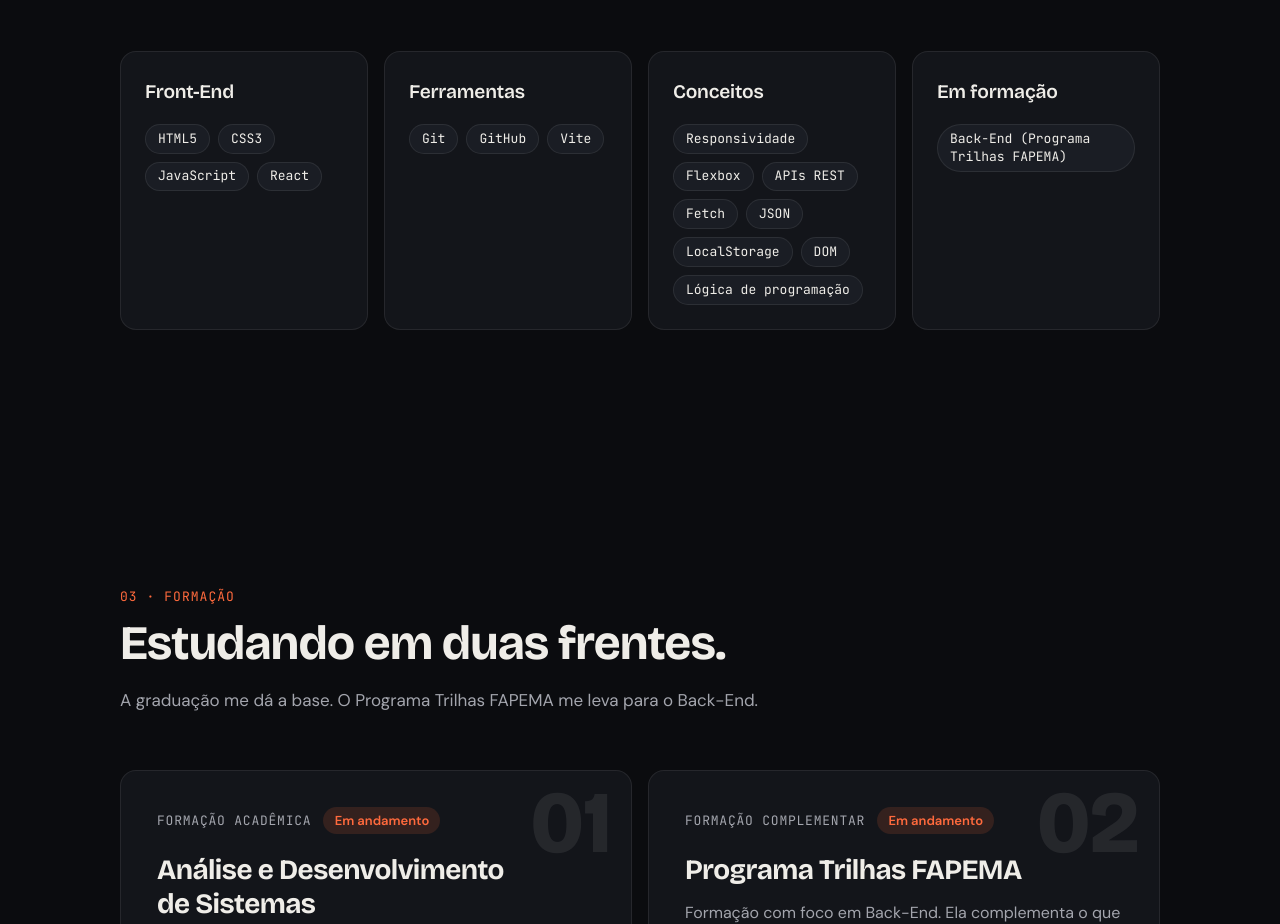
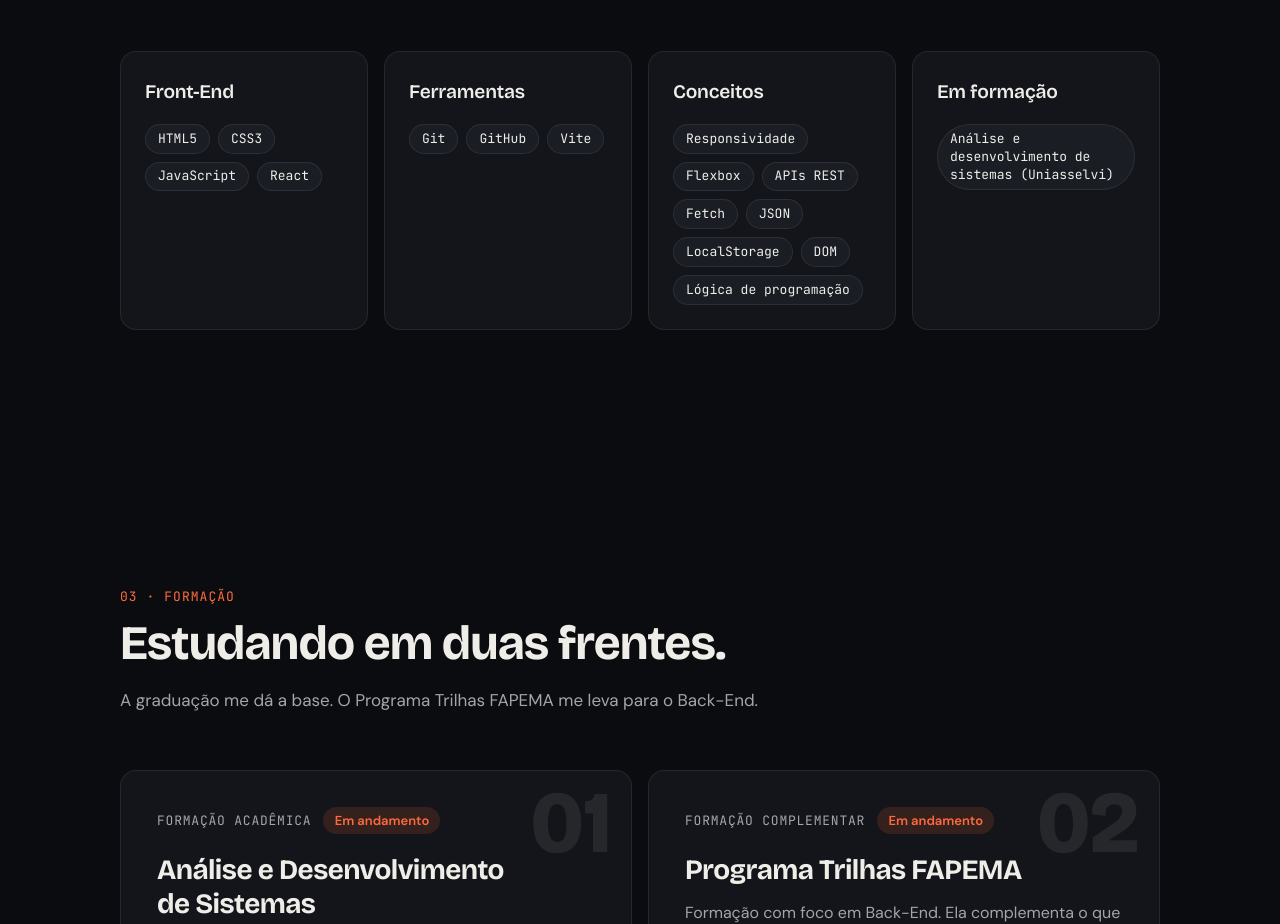
Before and after one commit to DevPedro2408/Portifolio-pedro, a React (Vite) app: page / in a window 1280 px wide. Shown: the part 1940-2864 px from the top of the page. Built offline with nearby package versions, Linux system fonts and the light colour scheme.

Commit message:
Add faculdade

```diff
--- a/src/data/skills.js
+++ b/src/data/skills.js
@@ -27,5 +27,6 @@ export const skillGroups = [
   {
     title: 'Em formação',
     items: ['Back-End (Programa Trilhas FAPEMA)'],
+    items: ['Análise e desenvolvimento de sistemas (Uniasselvi)'],
   },
 ];
```
